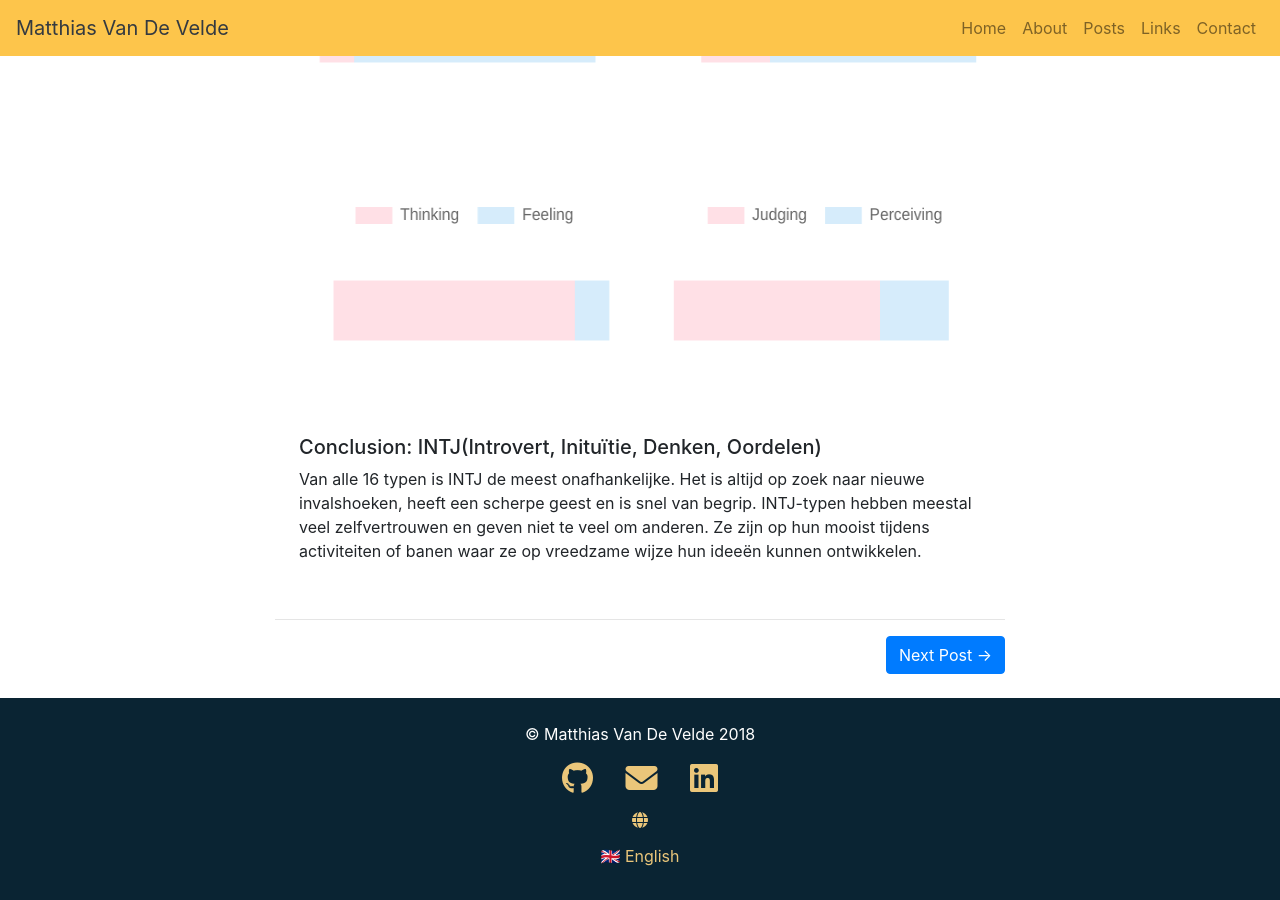
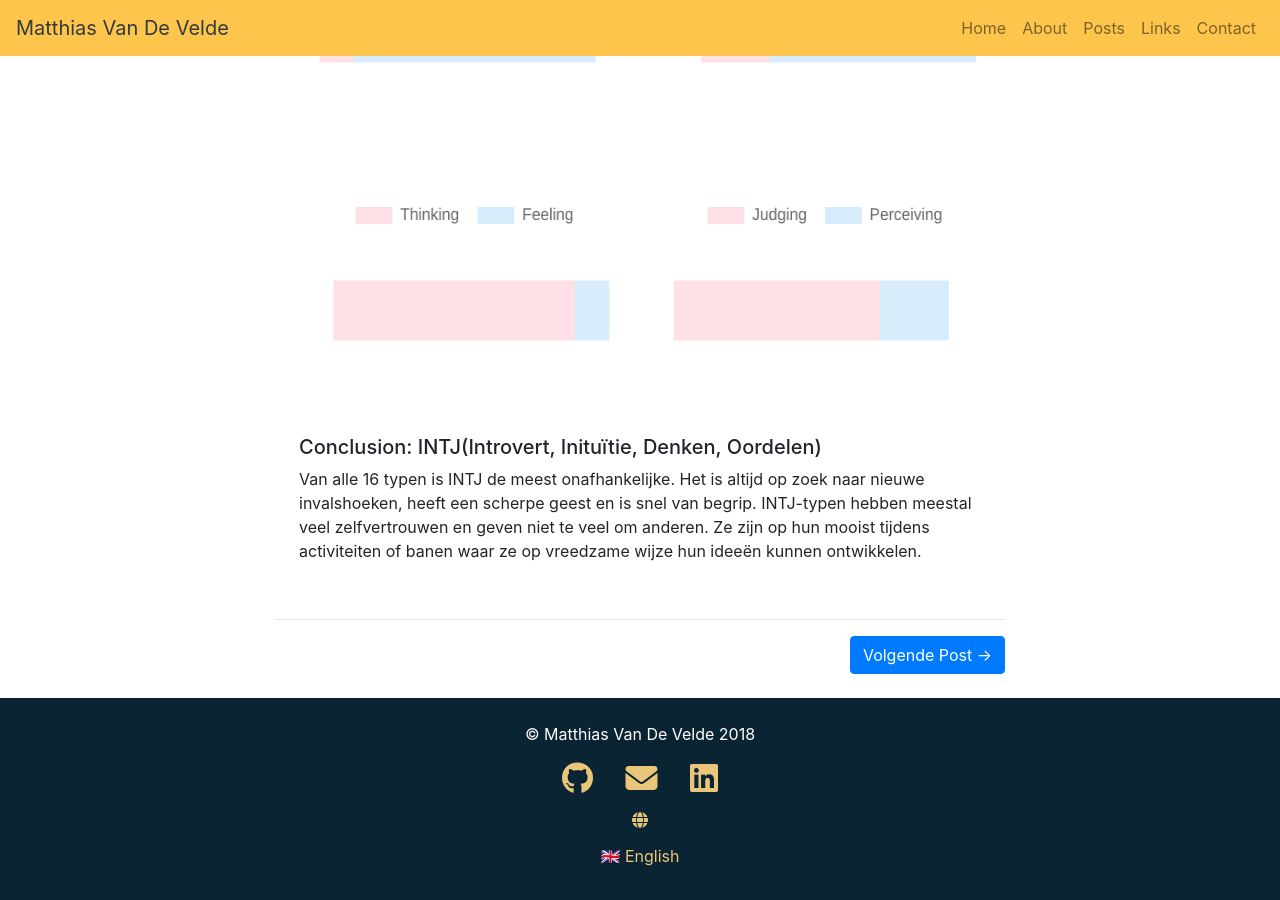
Before and after one commit to JokeBergmans/fpkmatthi.github.io, a Jekyll site: the page built from _posts/nl/2018-06-01-i1Talent.html, in a window 1280 px wide and 900 px high, scrolled down 2315 px. Built offline with Jekyll 4.4.1, drawn with Linux system fonts in a browser that asks for light colours; nearby versions of some CDN libraries.

Commit message:
Fixed post navigation language

```diff
--- a/_layouts/post.html
+++ b/_layouts/post.html
@@ -18,8 +18,13 @@ layout: default
                 {% assign nextPost = nextPost.next %}
                 <a class="btn btn-primary float-right"
                     href="{{ nextPost.url | prepend: site.baseurl | replace: '//', '/' }}" data-toggle="tooltip"
-                    data-placement="top" title="{{ nextPost.title }}">Next<span class="d-none d-md-inline">
-                        Post</span> &rarr;</a>
+                    data-placement="top" title="{{ nextPost.title }}">
+                    {% if page.lang == 'en' %}
+                    Next<span class="d-none d-md-inline"> Post</span> &rarr;</a>
+                    {% elsif page.lang == 'nl' %}
+                    Volgende<span class="d-none d-md-inline"> Post</span> &rarr;</a>
+                    {% endif %}
+
                 {% break %}
                 {% endif %}
                 {% endfor %}
```
